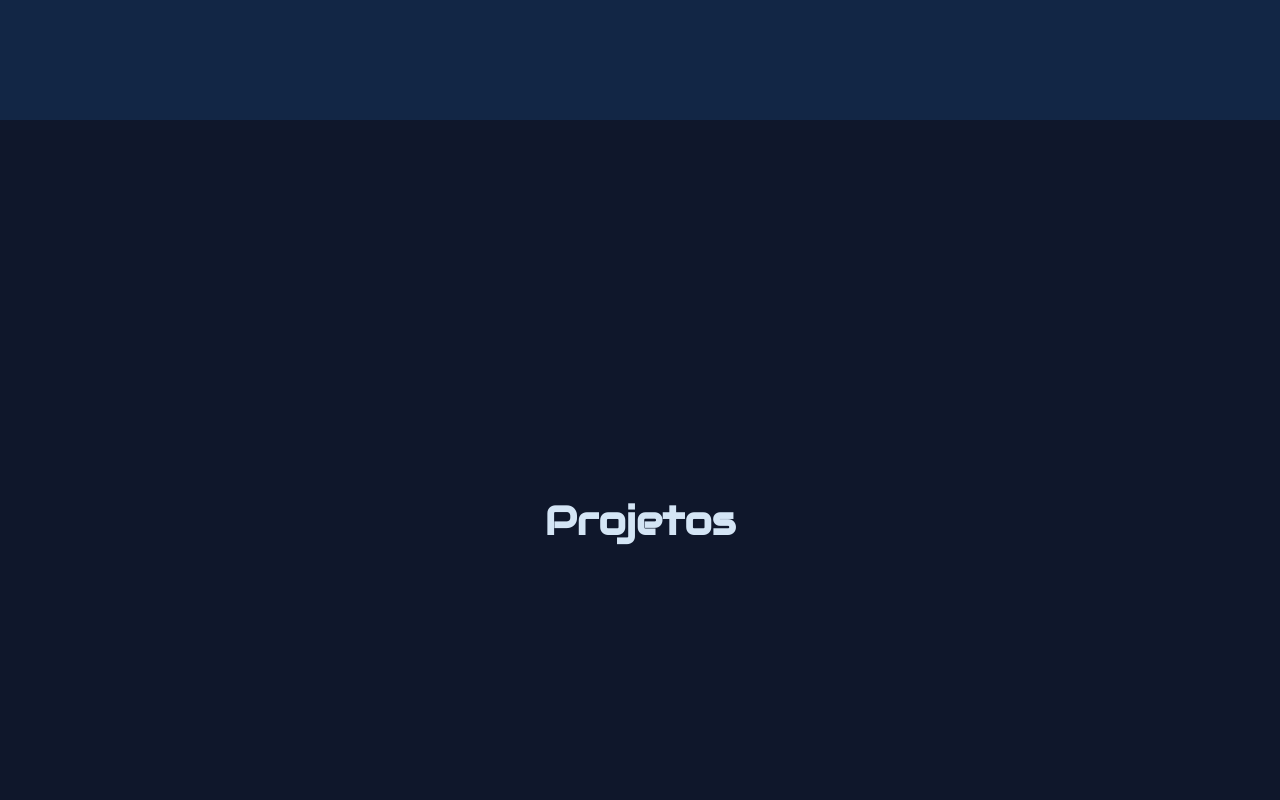
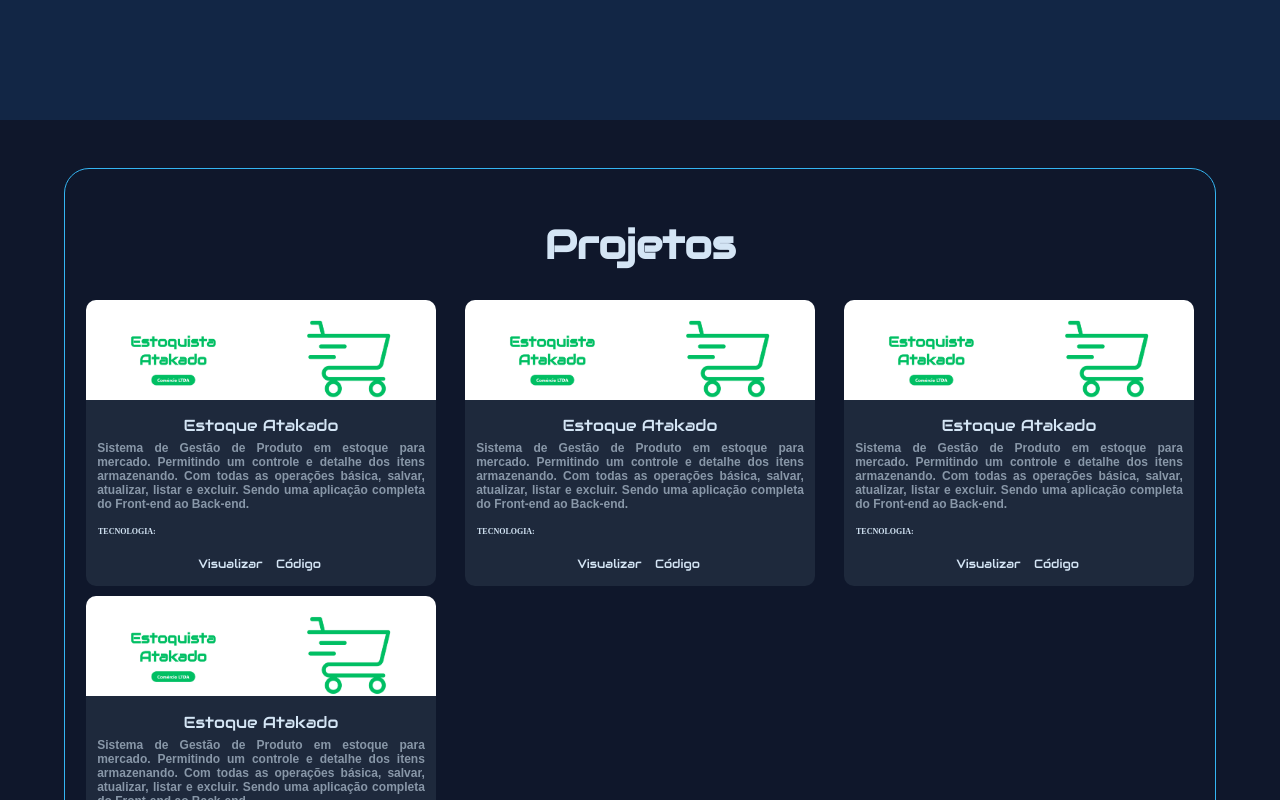
Before and after one commit to HenriqueMart/Portifolio_DevMartins, a React (Create React App) app: page / in a window 1280 px wide. Shown: the part 1480-2280 px from the top of the page. Built offline with nearby package versions, Linux system fonts and the light colour scheme.

Commit message:
Feat: Add page and components projects

```diff
--- /dev/null
+++ b/src/components/Card/Card.jsx
@@ -0,0 +1,41 @@
+import Style from './Card.module.css';
+import Button from '../Button/Button';
+
+
+export function Card({img, titule, descricao, deploy, code}){
+    return(
+        <>
+            <div className={Style.container}>
+                <div className={Style.container_card}>
+                    <figure className={Style.card_elements_img}>
+                            <img src={img} alt="Primeiro Projeto" />
+                    </figure>
+                    <div className={Style.titule}>
+                            <h1>{titule}</h1>
+                            <p>{descricao}</p>
+
+                    </div>
+                    <div className={Style.tech}>
+                        <p >Tecnologia: </p>
+                    </div>
+                    <div className={Style.button}>{
+                        deploy && (
+                            <a href={deploy} target='_blank'>
+                                <Button title="Visualizar"/>
+                            </a>
+                        )}
+                        {code && (
+                            <a href={code} target='_blank'>
+                                <Button title="Código"/>
+                            </a>
+
+                        )}
+
+
+
+                </div>
+                </div>
+            </div>
+        </>
+    )
+}
--- /dev/null
+++ b/src/components/Card/Card.module.css
@@ -0,0 +1,97 @@
+.container{
+    display: flex;
+    flex-direction: row;
+    flex-wrap: wrap;
+    gap: 1rem;
+    justify-content: center;
+    align-items: center;
+}
+
+.container_card{
+    display: flex;
+    flex-direction: column;
+    flex: 1 1 300px; /* grow shrink basis */
+    max-width: 350px;
+    background-color: var(--color-second);
+    overflow: hidden;
+    border-radius: 10px;
+}
+
+.card_elements_img img{
+    width: 100%;
+    height: 100px;
+    object-fit: cover;
+}
+
+.titule{
+    padding: 0.7rem;
+}
+
+.titule h1{
+    text-align: center;
+    font-size: 16px;
+    font-weight: 500;
+    margin-bottom: 5px;
+}
+
+.titule p{
+    font-size: 12px;
+    font-family: sans-serif;
+    font-weight: 700;
+    color: var(--color-text_white-100);
+    text-align: justify;
+}
+
+.tech{
+    margin: 0 0.75rem;
+    font-size: 8px;
+    font-weight: bolder;
+    margin-top: 5px;
+    text-transform: uppercase;
+    color: var(--color-text_first);
+}
+
+.button{
+    display: flex;
+    justify-content: center;
+    gap: 5px;
+    padding-bottom: 5px;
+
+}
+
+.button Button{
+    background-color: transparent;
+    font-weight: 500;
+    width: 70px;
+    font-size: 12px;
+}
+
+@media (max-width: 850px ) {
+    .titule{
+        padding: 0.5rem;
+    }
+    .titule h1{
+        font-size: 14px;
+        margin-bottom: 10px;
+    }
+    .card_elements_img img{
+        height: 75px;
+    }
+    .container_card{
+        flex: 250px; /* grow shrink basis */
+        max-width: 250px;
+        background-color: var(--color-second);
+        overflow: hidden;
+        border-radius: 10px;
+    }
+}
+@media (max-width: 620px ) { /*Ajustar o card com base no tamanho da tela*/
+    .container_card{
+        max-width: 200px;
+    }
+}
+@media (max-width: 510px ){
+    .container_card{
+        max-width: 80%;
+    }
+}
--- a/src/pages/HomePage/HomePage.jsx
+++ b/src/pages/HomePage/HomePage.jsx
@@ -1,6 +1,11 @@
+/*Components  */
 import Button from '../../components/Button/Button';
 import Style from './HomePage.module.css';
+import {Card} from '../../components/Card/Card.jsx';
+
+/*Elementos */
 import img from '../../img/personagem.webp';
+import card1 from '../../img/projects/card1.webp';
 
 export default function HomePage(){
     const url = 'https://drive.google.com/file/d/1aDriHBRkWsnkzxjwSpVypfxemdQD0Lr0/view?usp=drive_link';
@@ -38,7 +43,37 @@ export default function HomePage(){
                         <div className={Style.section3_elementos}>
                             <div className={Style.section3_elementos_titulo}>
                                 <h1>Projetos</h1>
-                                </div>
+                            </div>
+                            <div className={Style.section3_elementos_card}>
+                                    <Card
+                                        img={card1}
+                                        titule="Estoque Atakado"
+                                        descricao="Sistema de Gestão de Produto em estoque para mercado. Permitindo um controle e detalhe dos itens armazenando. Com todas as operações básica, salvar, atualizar, listar e excluir. Sendo uma aplicação completa do Front-end ao Back-end."
+                                        code="https://github.com/HenriqueMart/estoqueAtakado"
+                                        deploy="https://henriquemart.github.io/estoqueAtakado/"
+                                    />
+                                    <Card
+                                        img={card1}
+                                        titule="Estoque Atakado"
+                                        descricao="Sistema de Gestão de Produto em estoque para mercado. Permitindo um controle e detalhe dos itens armazenando. Com todas as operações básica, salvar, atualizar, listar e excluir. Sendo uma aplicação completa do Front-end ao Back-end."
+                                        code="https://github.com/HenriqueMart/estoqueAtakado"
+                                        deploy="https://henriquemart.github.io/estoqueAtakado/"
+                                    />
+                                    <Card
+                                        img={card1}
+                                        titule="Estoque Atakado"
+                                        descricao="Sistema de Gestão de Produto em estoque para mercado. Permitindo um controle e detalhe dos itens armazenando. Com todas as operações básica, salvar, atualizar, listar e excluir. Sendo uma aplicação completa do Front-end ao Back-end."
+                                        code="https://github.com/HenriqueMart/estoqueAtakado"
+                                        deploy="https://henriquemart.github.io/estoqueAtakado/"
+                                    />
+                                    <Card
+                                        img={card1}
+                                        titule="Estoque Atakado"
+                                        descricao="Sistema de Gestão de Produto em estoque para mercado. Permitindo um controle e detalhe dos itens armazenando. Com todas as operações básica, salvar, atualizar, listar e excluir. Sendo uma aplicação completa do Front-end ao Back-end."
+                                        code="https://github.com/HenriqueMart/estoqueAtakado"
+                                        deploy="https://henriquemart.github.io/estoqueAtakado/"
+                                    />
+                            </div>
                         </div>
                     </section>
                 </main>
--- a/src/pages/HomePage/HomePage.module.css
+++ b/src/pages/HomePage/HomePage.module.css
@@ -101,29 +101,38 @@ h1{
 
 .section3{
     display: flex;
-    align-items: center;
     justify-content: center;
-    height: 100vh;
+    width: 100%;
+    height: auto;
     background-color: var(--color-third);
     color: var(--color-text_first);
 }
 .section3_elementos{
+    width: 90%;
+    margin: 3rem 0;
+    padding: 20px 5px;
     display: flex;
     align-items: center;
-    justify-content: center;
-    text-align: center;
-    width: 50%;
+    flex-direction: column;
+    border-radius: 25px;
+    border: 1px solid var(--color-text_second);
 }
 .section3_elementos_titulo{
+    width: 100%;
+    text-align: center;
     padding: 10px;
+    margin: 20px 0;
 }
 
-.section3_elementos_titulo p{
-    color: var(--color-text_first);
-    font-size: 14px;
-    padding: 10px 0px;
-    color: rgba(255, 255, 255, 0.494);
-    font-family: var(--font-second);
+.section3_elementos_card{
+    display: flex;
+    flex-direction: row;
+    align-items: center;
+    align-content: center;
+    justify-content: space-between;
+    flex-wrap: wrap;
+    gap: 10px;
+    margin: 0 1rem;
 }
 
 @media (max-width: 768px) {
@@ -176,6 +185,16 @@ h1{
     .section2_elementos_titulo p{
         font-size: 14px;
         text-align: center;
+    }
+     /*Section 3*/
+    .section3_elementos_card{
+        gap: 15px;
+        justify-content: space-evenly;
+    }
 
+}@media (max-width: 1237px) {
+    /*Section 3*/
+    .section3_elementos_card{
+           justify-content: space-evenly;
     }
 }
--- a/src/style/index.css
+++ b/src/style/index.css
@@ -15,6 +15,7 @@
     --color-second: #1e293c;
     --color-third: #0f172b;
     --color-text_first: #d4e5f5;
+    --color-text_white-100: #d4e5f595;
     --color-text_second: #34b5f2;
     --font-first: "Audiowide", sans-serif;
     --font-second:"Russo One", sans-serif;
```
Also changed, not shown: src/img/projects/card1.webp (added).
